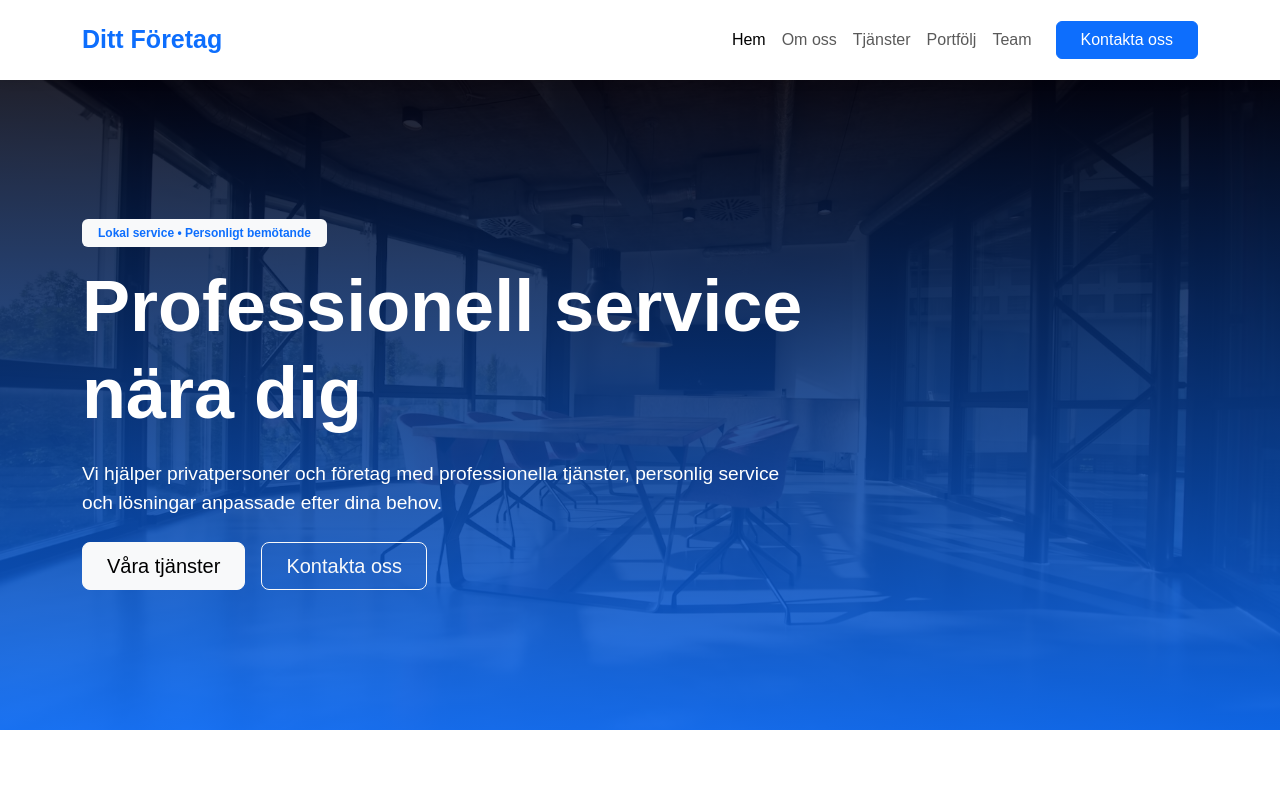
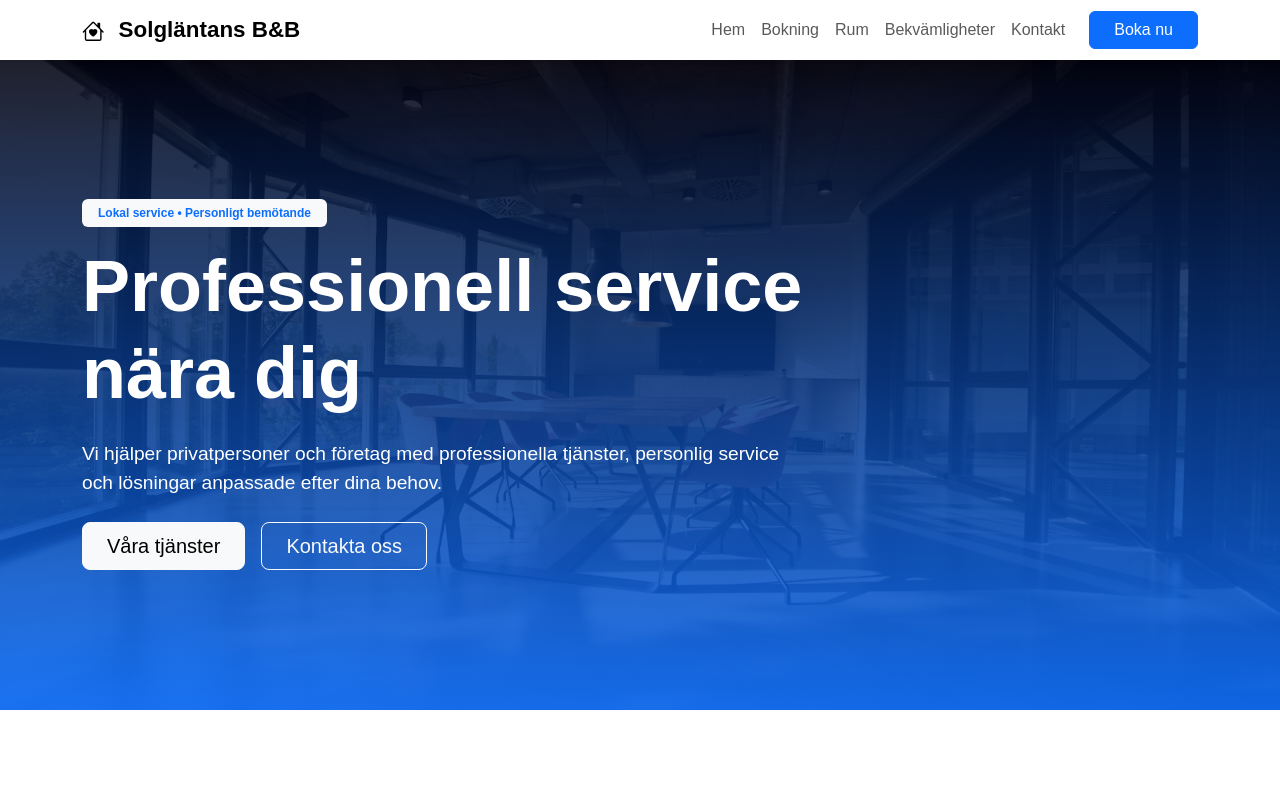
Before and after one commit to MarreGit/multi, a plain HTML site: page index.html in a window 1280 px wide. Shown: the top 797 px of the page. Drawn offline with nearby package versions, Linux system fonts and the light colour scheme.

Commit message:
test solgläntan nav

```diff
--- a/index.html
+++ b/index.html
@@ -12,16 +12,19 @@
 </head>
 
 <body style="width: auto;height: auto;min-height: 100%;">
-    <nav class="navbar navbar-expand-lg sticky-top bg-white pt-3 pb-3" style="overflow: visible;position: sticky;display: flex;">
-        <div class="container"><a class="navbar-brand text-primary" href="#hem" style="font-size: 25px;"> Ditt Företag </a><button class="navbar-toggler ms-0 px-2" data-bs-toggle="collapse" data-bs-target="#mainNavbar" type="button" aria-controls="mainNavbar" aria-expanded="false" aria-label="Öppna meny"><span class="navbar-toggler-icon"></span></button>
-            <div class="collapse navbar-collapse" id="mainNavbar">
+    <nav class="navbar navbar-expand-lg sticky-top shadow-sm">
+        <div class="container"><a class="navbar-brand" href="#hem"><svg class="bi bi-house-heart me-2" xmlns="http://www.w3.org/2000/svg" width="1em" height="1em" fill="currentColor" viewBox="0 0 16 16">
+                    <path d="M8 6.982C9.664 5.309 13.825 8.236 8 12 2.175 8.236 6.336 5.309 8 6.982"></path>
+                    <path d="M8.707 1.5a1 1 0 0 0-1.414 0L.646 8.146a.5.5 0 0 0 .708.707L2 8.207V13.5A1.5 1.5 0 0 0 3.5 15h9a1.5 1.5 0 0 0 1.5-1.5V8.207l.646.646a.5.5 0 0 0 .708-.707L13 5.793V2.5a.5.5 0 0 0-.5-.5h-1a.5.5 0 0 0-.5.5v1.293zM13 7.207V13.5a.5.5 0 0 1-.5.5h-9a.5.5 0 0 1-.5-.5V7.207l5-5z"></path>
+                </svg> Solgläntans B&amp;B </a><button class="navbar-toggler" data-bs-toggle="collapse" data-bs-target="#mainNavbar-1" type="button" aria-controls="mainNavbar" aria-expanded="false" aria-label="Öppna meny"><span class="navbar-toggler-icon"></span></button>
+            <div class="collapse navbar-collapse" id="mainNavbar-1">
                 <ul class="navbar-nav align-items-lg-center ms-auto">
-                    <li class="nav-item"><a class="nav-link active" href="#hem">Hem</a></li>
-                    <li class="nav-item"><a class="nav-link" href="#om-oss">Om oss</a></li>
-                    <li class="nav-item"><a class="nav-link" href="#tjanster">Tjänster</a></li>
-                    <li class="nav-item"><a class="nav-link" href="#portfolio">Portfölj</a></li>
-                    <li class="nav-item"><a class="nav-link" href="#team">Team</a></li>
-                    <li class="nav-item ms-lg-3"><a class="btn btn-primary px-4" role="button" href="#kontakt"> Kontakta oss </a></li>
+                    <li class="nav-item"><a class="nav-link" href="#hem">Hem</a></li>
+                    <li class="nav-item"><a class="nav-link" href="#bokning">Bokning</a></li>
+                    <li class="nav-item"><a class="nav-link" href="#rum">Rum</a></li>
+                    <li class="nav-item"><a class="nav-link" href="#bekvamligheter"> Bekvämligheter </a></li>
+                    <li class="nav-item"><a class="nav-link" href="#kontakt">Kontakt</a></li>
+                    <li class="nav-item ms-lg-3 mt-2 mt-lg-0"><a class="btn btn-primary px-4" role="button" href="#bokning"> Boka nu </a></li>
                 </ul>
             </div>
         </div>
```
Also changed, not shown: 1 other file.
